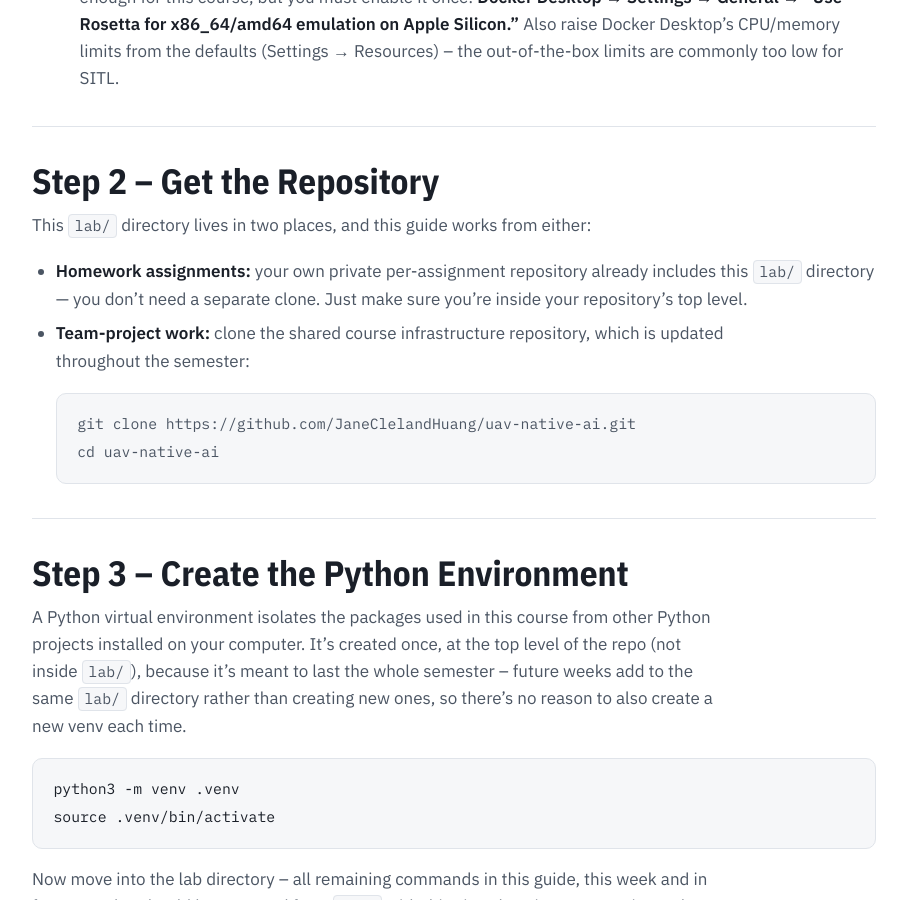
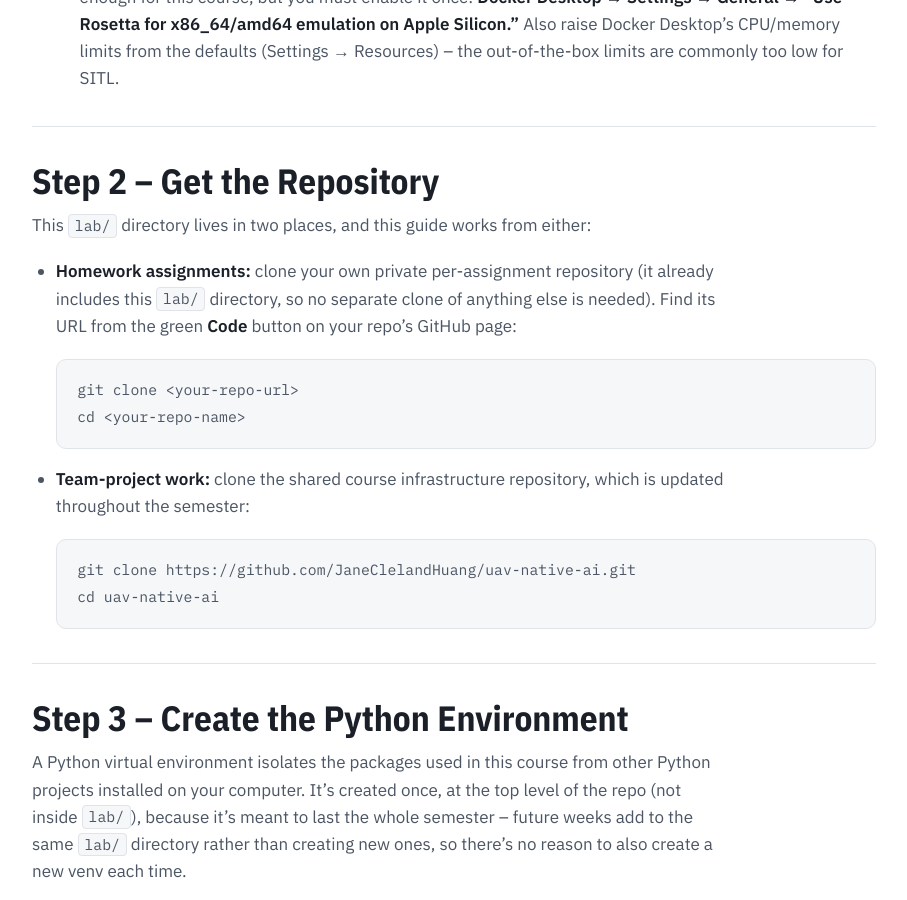
Before and after one commit to JaneClelandHuang/uav-native-ai, a Jekyll site: the page built from lab/SETUP.md, in a window 1280 px wide and 900 px high, scrolled down 2219 px. Shown: the whole window, without its empty margins (186-1093 px from the left). Built offline with Jekyll 4.4.1, drawn with Linux system fonts in a browser that asks for light colours; our own code applies the rules of GitHub Pages for plain Markdown files; some of the changed text lies outside the part shown.

Commit message:
Fix SETUP.md: add homework-repo clone command, normalize python3->python
Step 2's homework-repo branch had no copy-pasteable clone command
(unlike the team-project branch), and Step 4 used python3 while every
other step used python once the venv is active.

Co-Authored-By: Claude Sonnet 5 <noreply@anthropic.com>
Claude-Session: https://claude.ai/code/session_01ReD6KeBYABt7MWUM6SqVyQ

````diff
--- a/lab/SETUP.md
+++ b/lab/SETUP.md
@@ -97,9 +97,16 @@ run the development environment.
 
 This `lab/` directory lives in two places, and this guide works from either:
 
-- **Homework assignments:** your own private per-assignment repository
-  already includes this `lab/` directory — you don't need a separate
-  clone. Just make sure you're inside your repository's top level.
+- **Homework assignments:** clone your own private per-assignment
+  repository (it already includes this `lab/` directory, so no separate
+  clone of anything else is needed). Find its URL from the green **Code**
+  button on your repo's GitHub page:
+
+  ```bash
+  git clone <your-repo-url>
+  cd <your-repo-name>
+  ```
+
 - **Team-project work:** clone the shared course infrastructure repository,
   which is updated throughout the semester:
 
````
Also changed, not shown: other parts of lab/SETUP.md (+2 -2 lines).
